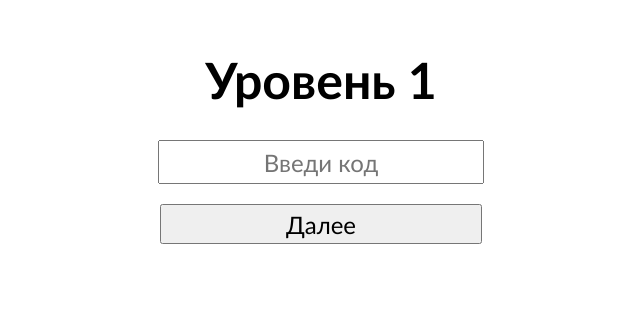
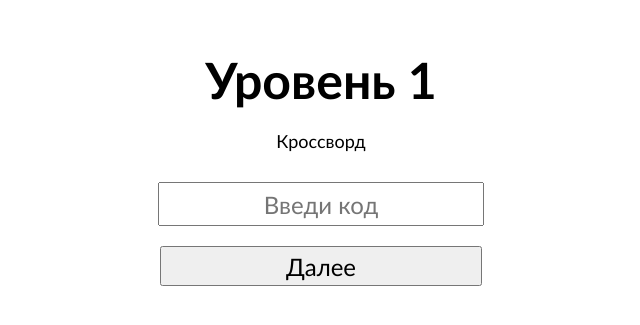
Before and after one commit to styopazharkov/BabaToma, a Flask app: template templates/lvl1.html in a window 1280 px wide. Shown: the top 325 px of the page, without its empty margins (319-959 px from the left). Run offline with Flask 2, Linux system fonts and the light colour scheme; the template is opened without the code that fills it, so the values that code supplies are empty.

Commit message:
html structure update

```diff
--- a/static/css/main.css
+++ b/static/css/main.css
@@ -13,6 +13,16 @@ h2{
     margin-bottom: 20px;
 }
 
+.error{
+    color: red;
+    font-size: medium;
+}
+
+.info{
+    font-size: large;
+    margin: 20px;
+}
+
 form{
     display: grid;
     grid-template-columns: auto;
--- a/templates/lvl1.html
+++ b/templates/lvl1.html
@@ -8,6 +8,14 @@
 </head>
 <body>
     <h2>Уровень 1</h2>
+    <p class="info">
+        Кроссворд
+    </p>
+    <p class="error">
+        {% if  error %}
+            Error: {{error}}
+        {% endif  %}
+    </p>
     <form action="/lvl2" method="POST" autocomplete="off">
         <input type="text" name="code" placeholder="Введи код">
         <input type="submit" value="Далее">
```
Also changed, not shown: templates/lvl2.html (+12 -0 lines).
